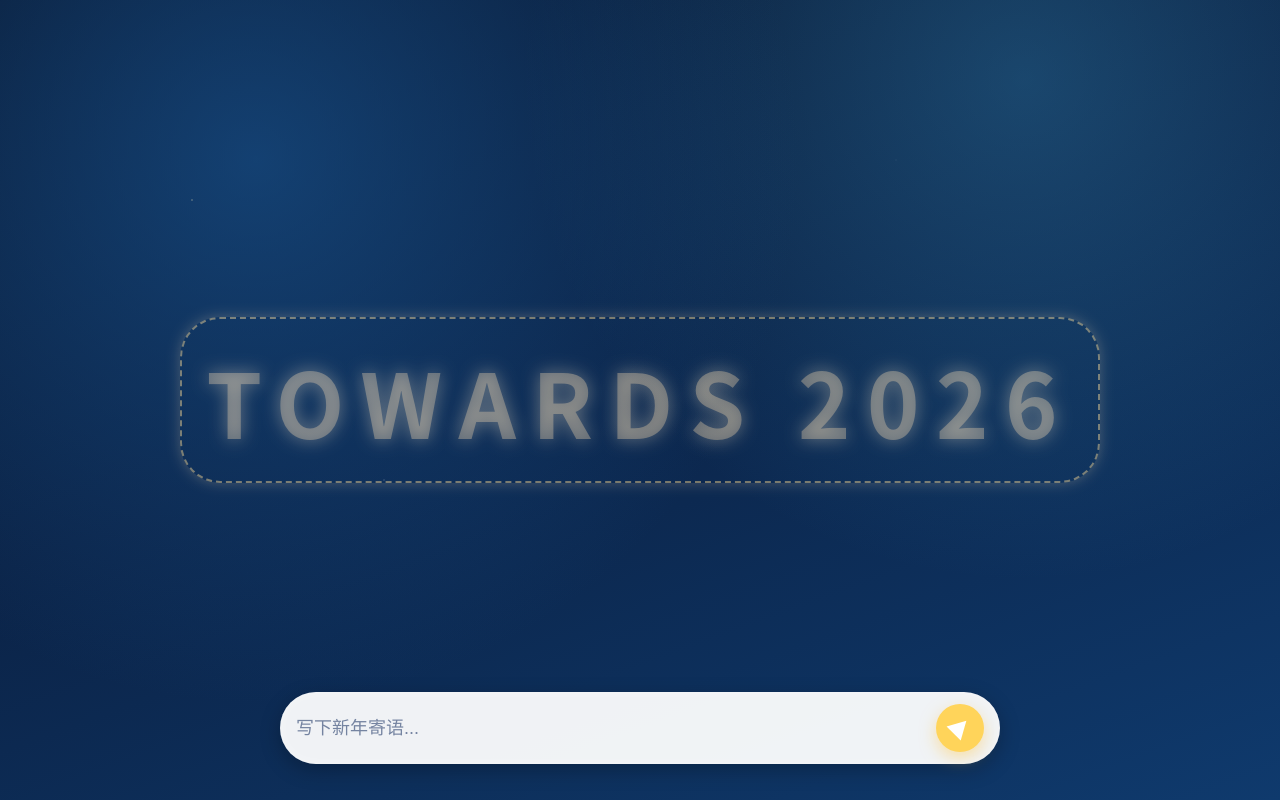
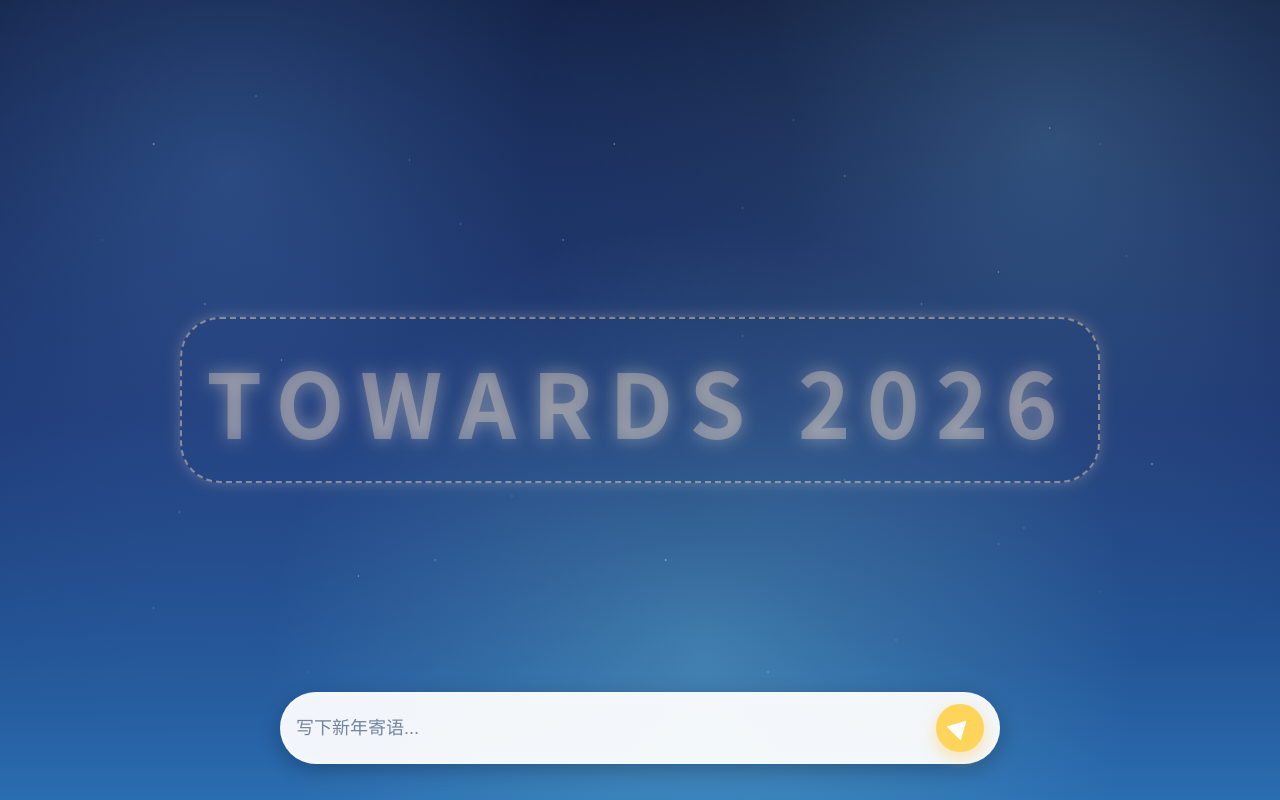
Before and after one commit to TekhneC/wish_maker, a Flask app: page / in a window 1280 px wide. Run offline with Flask 3, Linux system fonts and the light colour scheme; data that the repository does not hold is empty.

Commit message:
Enhance night sky visuals

```diff
--- a/static/css/style.css
+++ b/static/css/style.css
@@ -1,12 +1,15 @@
 :root {
   color-scheme: dark;
-  --night-deep: #08162e;
-  --night-mid: #0b2347;
-  --night-glow: #0f3a6d;
+  --night-deep: #0a1232;
+  --night-mid: #182e6a;
+  --night-glow: #2a6db1;
   --highlight: #ffd45a;
   --input-bg: #ffffff;
   --input-shadow: rgba(255, 255, 255, 0.35);
   --wish-glow: rgba(120, 188, 255, 0.6);
+  --twinkle-soft: rgba(255, 255, 255, 0.75);
+  --twinkle-warm: rgba(255, 238, 190, 0.8);
+  --twinkle-cool: rgba(200, 236, 255, 0.8);
 }
 
 * {
@@ -36,27 +39,80 @@ body {
 .gradient {
   position: absolute;
   inset: 0;
-  background: radial-gradient(circle at 20% 20%, rgba(25, 84, 144, 0.65), transparent 45%),
-    radial-gradient(circle at 80% 10%, rgba(55, 142, 190, 0.35), transparent 40%),
-    linear-gradient(160deg, var(--night-deep), var(--night-mid) 45%, var(--night-glow));
+  background:
+    radial-gradient(circle at 18% 22%, rgba(76, 129, 198, 0.45), transparent 46%),
+    radial-gradient(circle at 82% 18%, rgba(111, 175, 220, 0.35), transparent 42%),
+    radial-gradient(circle at 55% 82%, rgba(120, 204, 220, 0.35), transparent 45%),
+    linear-gradient(180deg, var(--night-deep) 0%, var(--night-mid) 52%, var(--night-glow) 100%);
 }
 
 .stars {
   position: absolute;
   inset: 0;
   background-image:
-    radial-gradient(2px 2px at 15% 25%, rgba(255, 244, 190, 0.85), transparent 50%),
-    radial-gradient(1.5px 1.5px at 70% 20%, rgba(255, 255, 255, 0.7), transparent 50%),
-    radial-gradient(1.8px 1.8px at 30% 60%, rgba(255, 255, 255, 0.6), transparent 50%),
-    radial-gradient(1.2px 1.2px at 60% 70%, rgba(255, 230, 180, 0.7), transparent 50%),
-    radial-gradient(1px 1px at 85% 40%, rgba(255, 255, 255, 0.5), transparent 50%);
-  opacity: 0.8;
-  animation: twinkle 6s infinite ease-in-out;
+    radial-gradient(2.5px 2.5px at 12% 18%, var(--twinkle-warm), transparent 55%),
+    radial-gradient(1.8px 1.8px at 22% 45%, var(--twinkle-soft), transparent 55%),
+    radial-gradient(1.6px 1.6px at 36% 28%, var(--twinkle-cool), transparent 55%),
+    radial-gradient(2.2px 2.2px at 48% 18%, var(--twinkle-warm), transparent 55%),
+    radial-gradient(1.4px 1.4px at 58% 42%, var(--twinkle-soft), transparent 55%),
+    radial-gradient(1.8px 1.8px at 66% 22%, var(--twinkle-cool), transparent 55%),
+    radial-gradient(2px 2px at 78% 34%, var(--twinkle-warm), transparent 55%),
+    radial-gradient(1.4px 1.4px at 86% 18%, var(--twinkle-soft), transparent 55%),
+    radial-gradient(1.6px 1.6px at 14% 64%, var(--twinkle-soft), transparent 55%),
+    radial-gradient(2px 2px at 28% 72%, var(--twinkle-warm), transparent 55%),
+    radial-gradient(1.5px 1.5px at 40% 62%, var(--twinkle-cool), transparent 55%),
+    radial-gradient(2.4px 2.4px at 52% 70%, var(--twinkle-warm), transparent 55%),
+    radial-gradient(1.6px 1.6px at 66% 60%, var(--twinkle-soft), transparent 55%),
+    radial-gradient(1.4px 1.4px at 78% 68%, var(--twinkle-cool), transparent 55%),
+    radial-gradient(2.2px 2.2px at 90% 58%, var(--twinkle-warm), transparent 55%);
+  opacity: 0.85;
+  animation: twinkle 7.5s infinite ease-in-out;
+}
+
+.stars::before,
+.stars::after {
+  content: "";
+  position: absolute;
+  inset: 0;
+  background-repeat: no-repeat;
+  opacity: 0.7;
+}
+
+.stars::before {
+  background-image:
+    radial-gradient(1.2px 1.2px at 8% 30%, rgba(255, 255, 255, 0.55), transparent 60%),
+    radial-gradient(1.8px 1.8px at 20% 12%, rgba(210, 242, 255, 0.7), transparent 60%),
+    radial-gradient(1.4px 1.4px at 34% 50%, rgba(255, 247, 210, 0.6), transparent 60%),
+    radial-gradient(1.2px 1.2px at 50% 36%, rgba(255, 255, 255, 0.5), transparent 60%),
+    radial-gradient(1.6px 1.6px at 62% 15%, rgba(220, 240, 255, 0.6), transparent 60%),
+    radial-gradient(1.3px 1.3px at 74% 46%, rgba(255, 248, 210, 0.6), transparent 60%),
+    radial-gradient(1.5px 1.5px at 88% 32%, rgba(255, 255, 255, 0.55), transparent 60%),
+    radial-gradient(1.4px 1.4px at 24% 84%, rgba(220, 245, 255, 0.6), transparent 60%),
+    radial-gradient(1.2px 1.2px at 46% 88%, rgba(255, 246, 210, 0.6), transparent 60%),
+    radial-gradient(1.6px 1.6px at 70% 80%, rgba(255, 255, 255, 0.55), transparent 60%),
+    radial-gradient(1.4px 1.4px at 86% 74%, rgba(220, 245, 255, 0.6), transparent 60%);
+  animation: twinkle 9s infinite ease-in-out;
+}
+
+.stars::after {
+  background-image:
+    radial-gradient(2px 2px at 16% 38%, rgba(255, 235, 180, 0.75), transparent 60%),
+    radial-gradient(1.6px 1.6px at 32% 20%, rgba(200, 230, 255, 0.7), transparent 60%),
+    radial-gradient(2.2px 2.2px at 44% 30%, rgba(255, 255, 255, 0.65), transparent 60%),
+    radial-gradient(1.4px 1.4px at 58% 26%, rgba(255, 245, 200, 0.7), transparent 60%),
+    radial-gradient(1.8px 1.8px at 72% 38%, rgba(210, 240, 255, 0.7), transparent 60%),
+    radial-gradient(2px 2px at 82% 16%, rgba(255, 255, 255, 0.7), transparent 60%),
+    radial-gradient(1.6px 1.6px at 12% 76%, rgba(255, 255, 255, 0.6), transparent 60%),
+    radial-gradient(1.8px 1.8px at 34% 70%, rgba(255, 235, 185, 0.7), transparent 60%),
+    radial-gradient(2px 2px at 60% 84%, rgba(200, 232, 255, 0.7), transparent 60%),
+    radial-gradient(1.6px 1.6px at 80% 66%, rgba(255, 255, 255, 0.6), transparent 60%);
+  animation: twinkle 6.8s infinite ease-in-out;
 }
 
 @keyframes twinkle {
-  0%, 100% { opacity: 0.8; }
-  50% { opacity: 0.5; }
+  0%, 100% { opacity: 0.85; }
+  40% { opacity: 0.55; }
+  70% { opacity: 0.75; }
 }
 
 .firework-text {
@@ -229,13 +285,14 @@ body {
 
 .meteor {
   position: absolute;
-  width: 120px;
+  width: var(--meteor-width, 160px);
   height: 2px;
-  background: linear-gradient(90deg, rgba(255, 255, 255, 0), rgba(255, 238, 200, 0.85), rgba(255, 255, 255, 0));
-  top: 15%;
-  left: -30%;
+  background: linear-gradient(90deg, rgba(255, 255, 255, 0), rgba(255, 238, 200, 0.9), rgba(255, 255, 255, 0));
+  top: var(--meteor-top, 18%);
+  left: var(--meteor-left, -30%);
   opacity: 0;
-  transform: rotate(-18deg);
+  transform: rotate(var(--meteor-angle, -22deg));
+  filter: drop-shadow(0 0 6px rgba(255, 241, 200, 0.65));
 }
 
 .meteor.active {
@@ -243,9 +300,9 @@ body {
 }
 
 @keyframes meteor {
-  0% { opacity: 0; transform: translateX(0) translateY(0) rotate(-18deg); }
+  0% { opacity: 0; transform: translate(0, 0) rotate(var(--meteor-angle, -22deg)); }
   15% { opacity: 1; }
-  100% { opacity: 0; transform: translateX(140vw) translateY(40vh) rotate(-18deg); }
+  100% { opacity: 0; transform: translate(var(--meteor-x, 140vw), var(--meteor-y, 48vh)) rotate(var(--meteor-angle, -22deg)); }
 }
 
 @media (max-width: 768px) {
--- a/static/js/main.js
+++ b/static/js/main.js
@@ -128,11 +128,31 @@ const handleKey = (event) => {
   }
 };
 
+const randomBetween = (min, max) => min + Math.random() * (max - min);
+
+const launchMeteor = () => {
+  const top = `${randomBetween(6, 32).toFixed(1)}%`;
+  const angle = `${randomBetween(-28, -16).toFixed(1)}deg`;
+  const width = `${randomBetween(140, 220).toFixed(0)}px`;
+  const startLeft = `${randomBetween(-35, -15).toFixed(1)}%`;
+  const travelX = `${randomBetween(130, 170).toFixed(0)}vw`;
+  const travelY = `${randomBetween(30, 55).toFixed(0)}vh`;
+
+  meteor.style.setProperty("--meteor-top", top);
+  meteor.style.setProperty("--meteor-left", startLeft);
+  meteor.style.setProperty("--meteor-angle", angle);
+  meteor.style.setProperty("--meteor-width", width);
+  meteor.style.setProperty("--meteor-x", travelX);
+  meteor.style.setProperty("--meteor-y", travelY);
+
+  meteor.classList.add("active");
+  setTimeout(() => meteor.classList.remove("active"), 1600);
+};
+
 const scheduleMeteor = () => {
-  const nextTime = 3000 + Math.random() * 5000;
+  const nextTime = 6000 + Math.random() * 14000;
   setTimeout(() => {
-    meteor.classList.add("active");
-    setTimeout(() => meteor.classList.remove("active"), 1600);
+    launchMeteor();
     scheduleMeteor();
   }, nextTime);
 };
```
